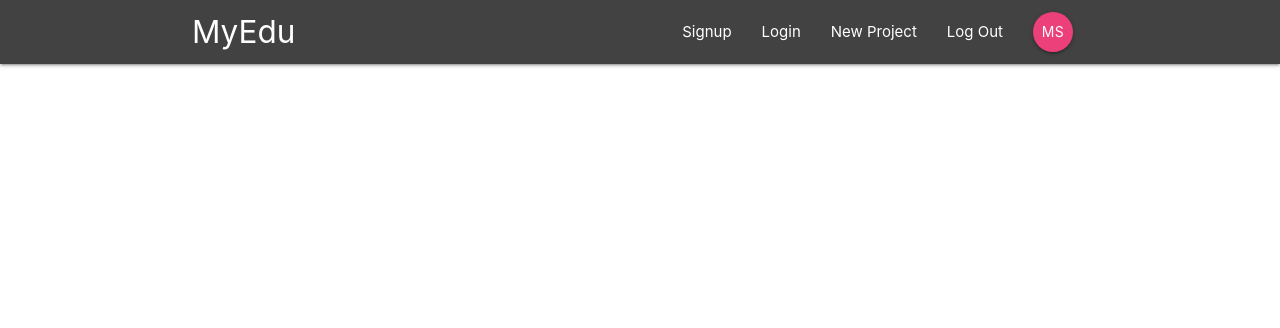
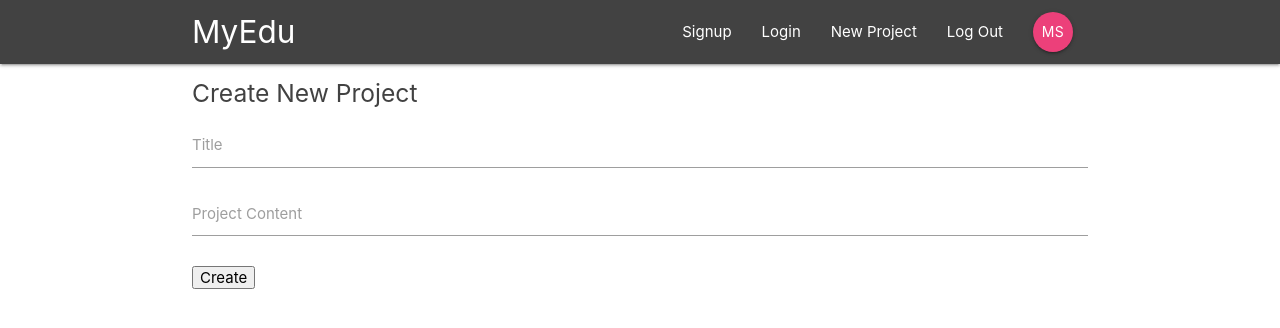
Before and after one commit to marthasharpe/firebase-practice-app, a React (Create React App) app: page /create in a window 1280 px wide. Shown: the top 328 px of the page. Built offline with nearby package versions, Linux system fonts and the light colour scheme.

Commit message:
Createproject component

```diff
--- a/src/App.js
+++ b/src/App.js
@@ -5,6 +5,7 @@ import Dashboard from './components/dashboard/Dashboard';
 import Projectdetails from './components/projects/Projectdetails';
 import Signin from './components/authentication/Signin';
 import Signup from './components/authentication/Signup';
+import Createproject from './components/projects/Createproject';
 
 function App() {
   return (
@@ -16,6 +17,7 @@ function App() {
           <Route path="/project/:id" component={Projectdetails} />
           <Route path="/signin" component={Signin} />
           <Route path="/signup" component={Signup} />
+          <Route path="/create" component={Createproject} />
         </Switch>
       </div>
     </BrowserRouter>
--- a/src/components/layout/Navbar.js
+++ b/src/components/layout/Navbar.js
@@ -7,7 +7,7 @@ const Navbar = () => {
     return (
         <nav className="nav-wrapper grey darken-3">
             <div className="container">
-                <Link to="/" className="brand-logo">MyEdu</Link>
+                <Link to="/" className="brand-logo left">MyEdu</Link>
                 <Signedinlinks />
                 <Signedoutlinks />
             </div>
--- a/src/components/projects/Createproject.js
+++ b/src/components/projects/Createproject.js
@@ -1,11 +1,41 @@
-import React from 'react'
+import React, { useState } from 'react';
 
 const Createproject = () => {
+    const [values, setValues] = useState({
+        title: '',
+        content: '',
+    })
+
+    const handleChange = (e) => {
+        setValues({
+            ...values,
+            [e.target.id]: e.target.value,
+        })
+    }
+
+    const handleSubmit = (e) => {
+        e.preventDefault();
+        console.log(values);
+    }
+
     return (
-        <div>
-
+        <div className="container">
+            <form onSubmit={handleSubmit} className="white">
+                <h5 className="grey-text text-darken-3">Create New Project</h5>
+                <div className="input-field">
+                    <label htmlFor="title">Title</label>
+                    <input type="text" id="title" onChange={handleChange} />
+                </div>
+                <div className="input-field">
+                    <label htmlFor="content">Project Content</label>
+                    <textarea className="materialize-textarea" type="text" id="content" onChange={handleChange} />
+                </div>
+                <div className="input-field">
+                    <button className="btn-pink lighten-1 z-depth-0">Create</button>
+                </div>
+            </form>
         </div>
     )
 }
 
-export default Createproject
+export default Createproject;
```
